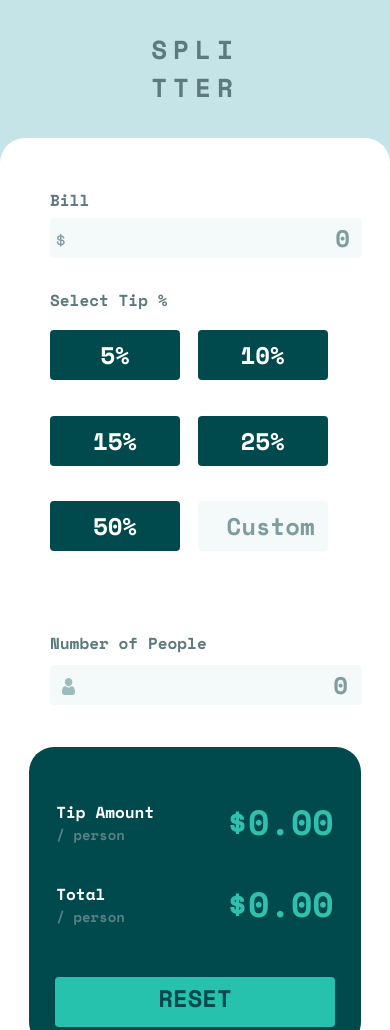
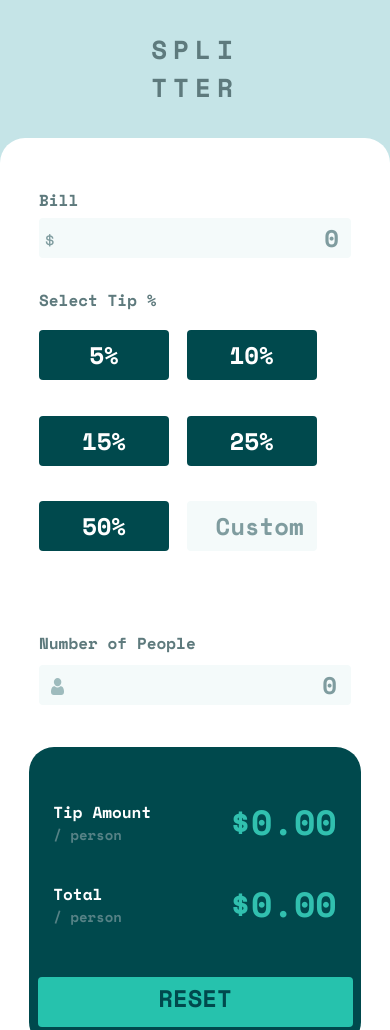
Before and after one commit to MalihaMahnaz/TipCalculator, a plain HTML site: page index.html in a window 390 px wide. Drawn offline with nearby package versions, Linux system fonts and the light colour scheme.

Commit message:
Update style.css

```diff
--- a/style.css
+++ b/style.css
@@ -240,6 +240,9 @@ input[type=number]::-webkit-outer-spin-button {
 
 }
 
+
+
+
 @media (max-width: 1015px){
     .heading{
         margin-top: 30px;
@@ -257,16 +260,18 @@ input[type=number]::-webkit-outer-spin-button {
         width: 100%;
         height:1000px;
         flex-flow: column;
-        margin-right: auto;
+        margin-left: auto;
         border-bottom-left-radius: 0;
         border-bottom-right-radius: 0 ;
     }
 
     .col1{
-        width: 100%;
+
         display: flex;
         justify-content: center;
         margin-bottom: 2px;
+        margin-left: auto;
+        margin-right: auto;
     }
 
    .col2{
@@ -314,8 +319,8 @@ input[type=number]::-webkit-outer-spin-button {
    .container2-row{
     display: flex;
     justify-content: space-between;
-    margin-left: 3px;
-    margin-right: 3px;
+    margin-left: 0px;
+    margin-right: 0px;
    }
 
    .container2{
@@ -341,12 +346,13 @@ input[type=number]::-webkit-outer-spin-button {
    }
 
    .btn-reset{
-    width: 280px;
+    width: 315px;
     text-align: center;
    }
 
-    #people-para{
+ #people-para{
     flex-direction: column;
  }
 
+
 }
```
